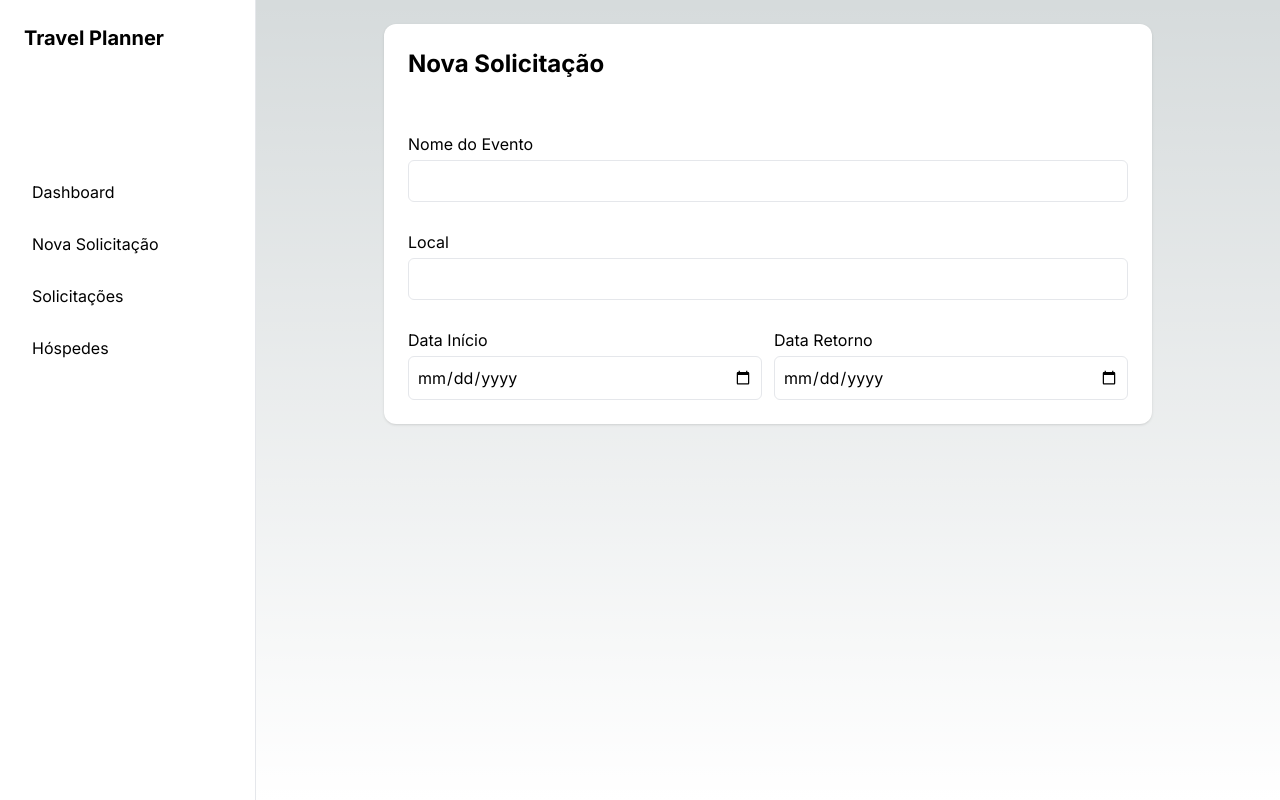
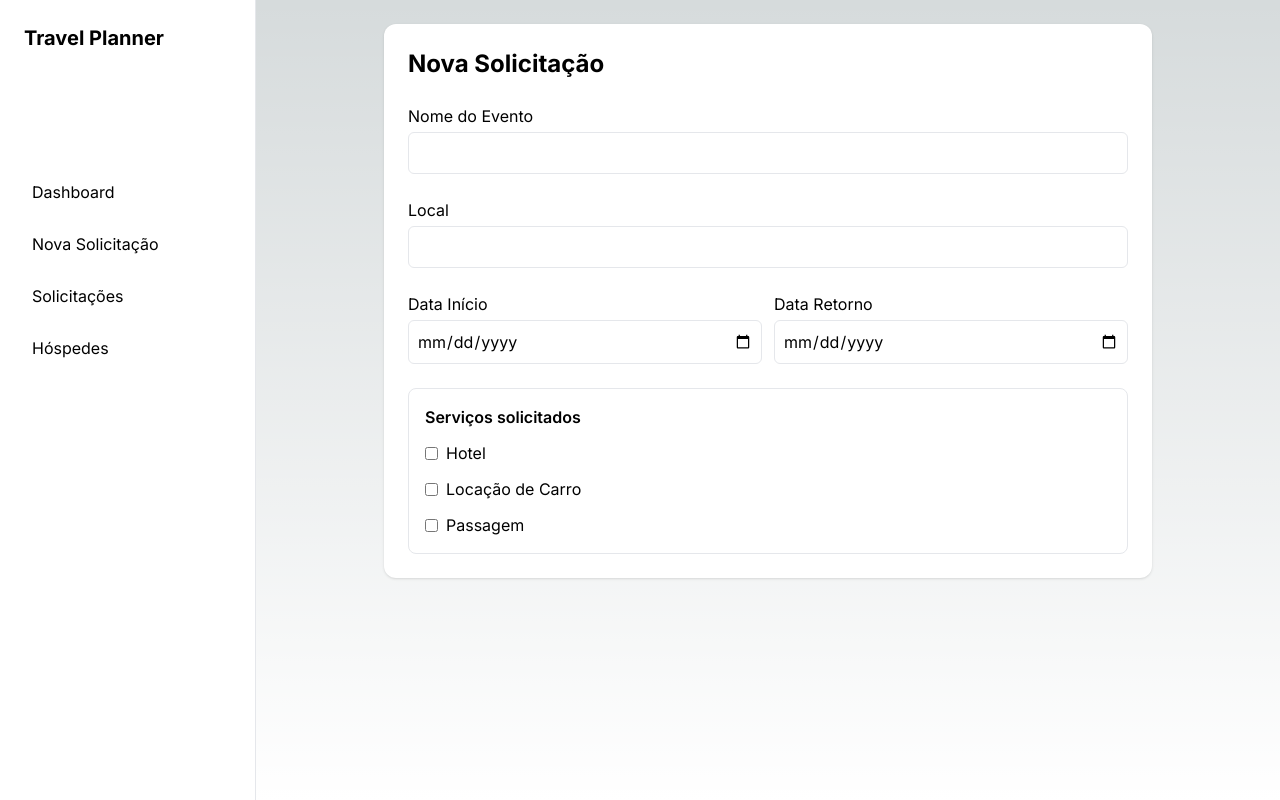
Before and after one commit to leofsousa/travel-planner, a Next.js app: page /requests/new in a window 1280 px wide. Built offline with nearby package versions, Linux system fonts and the light colour scheme.

Commit message:
hotel section funcionando

```diff
--- a/app/layout.tsx
+++ b/app/layout.tsx
@@ -18,7 +18,7 @@ export default function RootLayout({
   return (
     <html lang="pt-br">
       <body className={inter.className}>
-        <div className="flex h-screen">
+        <div className="flex h-screen text-black">
           <Sidebar />
           <main className="flex-1 p-6 overflow-auto">{children}</main>
         </div>
--- a/components/requests/request-form.tsx
+++ b/components/requests/request-form.tsx
@@ -1,33 +1,127 @@
-'use client';
+"use client";
 
-import { useState } from 'react';
-import Input from '@/components/ui/input';
+import { useState } from "react";
+import Input from "@/components/ui/input";
+import HotelSection  from "@/components/requests/sections/hotel-section";
 
 export default function RequestForm() {
   const [request, setRequest] = useState({
-    eventName: '',
-    local: '',
-    startDate: '',
-    endDate: '',
-    services: {
-      hotel: {
-        enabled: false,
-        guests: [],
-        observations: '',
-      },
-      car: { enabled: false },
-      flight: { enabled: false },
+    eventName: "",
+    local: "",
+    startDate: "",
+    endDate: "",
+
+    hotel: {
+      enabled: false,
+      guests: [],
+      observations: "",
+    },
+
+    flight: {
+      enabled: false,
+    },
+
+    car: {
+      enabled: false,
     },
   });
+
+  function toggleService(service: "hotel" | "car" | "flight") {
+    setRequest((prev) => ({
+      ...prev,
+      [service]: {
+        ...prev[service],
+        enabled: !prev[service].enabled,
+      },
+    }));
+  }
+
   return (
-    <div className="max-w-3xl mx-auto bg-white p-6 rounded-xl shadow flex flex-col gap-7">
-      <h1 className="text-2xl font-bold mb-6">Nova Solicitação</h1>
-      <Input label="Nome do Evento" value={request.local} />
-      <Input label="Local" value={request.local} />
+    <div className="max-w-3xl mx-auto bg-white p-6 rounded-xl shadow flex flex-col gap-6">
+
+      <h1 className="text-2xl font-bold">
+        Nova Solicitação
+      </h1>
+
+      {/* DADOS GERAIS */}
+      <Input
+        label="Nome do Evento"
+        value={request.eventName}
+        onChange={(e) =>
+          setRequest({ ...request, eventName: e.target.value })
+        }
+      />
+
+      <Input
+        label="Local"
+        value={request.local}
+        onChange={(e) =>
+          setRequest({ ...request, local: e.target.value })
+        }
+      />
+
       <div className="grid grid-cols-2 gap-3">
-        <Input label="Data Início" type="date" value={request.local} />
-        <Input label="Data Retorno" type="date" value={request.local} />
+        <Input
+          label="Data Início"
+          type="date"
+          value={request.startDate}
+          onChange={(e) =>
+            setRequest({ ...request, startDate: e.target.value })
+          }
+        />
+
+        <Input
+          label="Data Retorno"
+          type="date"
+          value={request.endDate}
+          onChange={(e) =>
+            setRequest({ ...request, endDate: e.target.value })
+          }
+        />
       </div>
+
+      {/* SERVIÇOS */}
+      <div className="border rounded-lg p-4 space-y-3">
+        <h2 className="font-semibold">
+          Serviços solicitados
+        </h2>
+
+        <label className="flex items-center gap-2">
+          <input
+            type="checkbox"
+            checked={request.hotel.enabled}
+            onChange={() => toggleService("hotel")}
+          />
+          Hotel
+        </label>
+
+        <label className="flex items-center gap-2">
+          <input
+            type="checkbox"
+            checked={request.car.enabled}
+            onChange={() => toggleService("car")}
+          />
+          Locação de Carro
+        </label>
+
+        <label className="flex items-center gap-2">
+          <input
+            type="checkbox"
+            checked={request.flight.enabled}
+            onChange={() => toggleService("flight")}
+          />
+          Passagem
+        </label>
+      </div>
+
+      {/* HOTEL SECTION */}
+      {request.hotel.enabled && (
+        <HotelSection
+          guests={request.hotel.guests}
+          observations={request.hotel.observations}
+          onAddGuest={() => {}}
+        />
+      )}
     </div>
   );
 }
--- a/components/requests/sections/hotel-sections.tsx
+++ b/components/requests/sections/hotel-section.tsx
@@ -4,7 +4,7 @@ type HotelSectionProps = {
   onAddGuest: () => void;
 };
 
-export function HotelSection({
+export default function HotelSection({
   guests,
   observations,
   onAddGuest,
```
